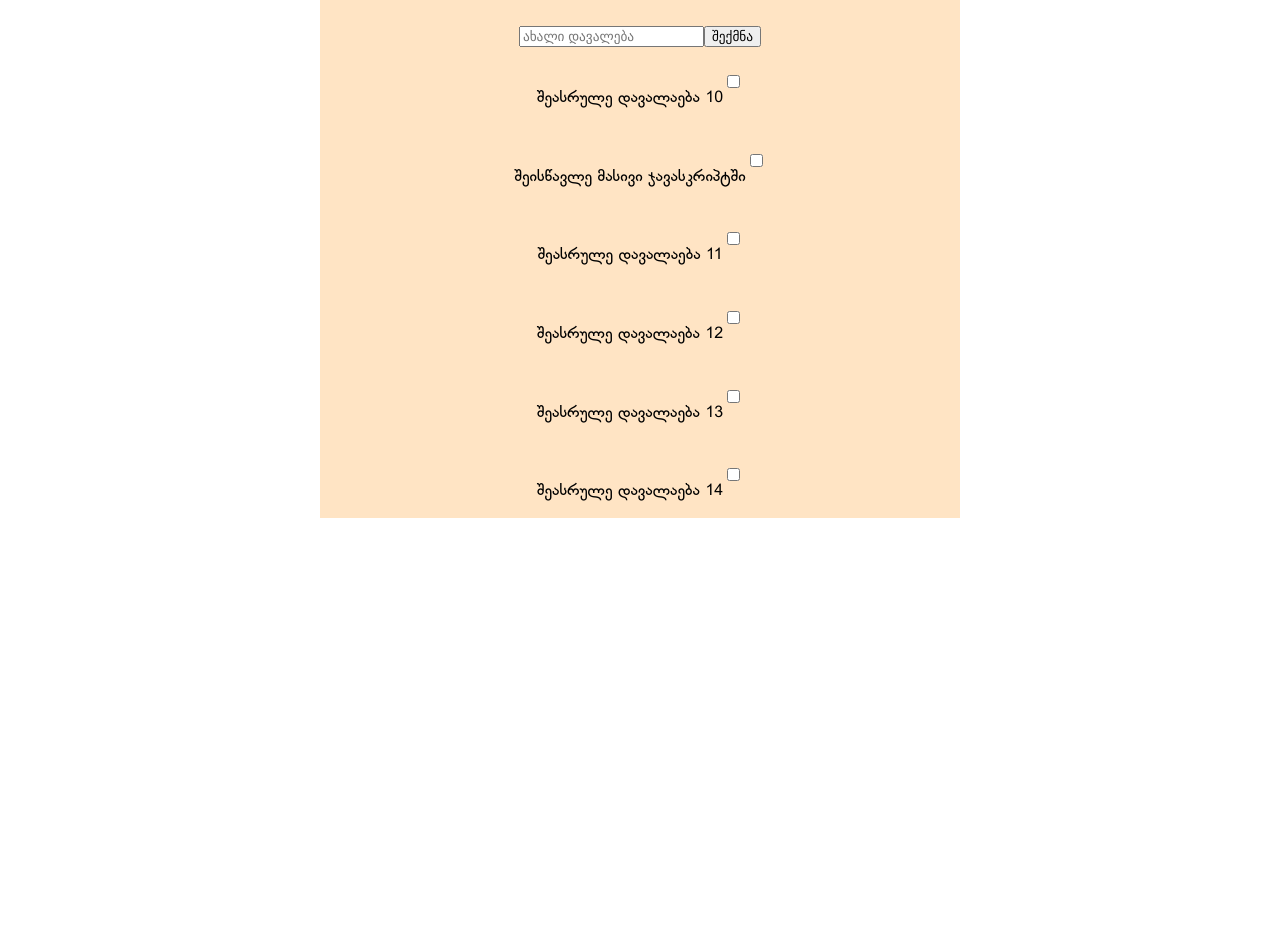
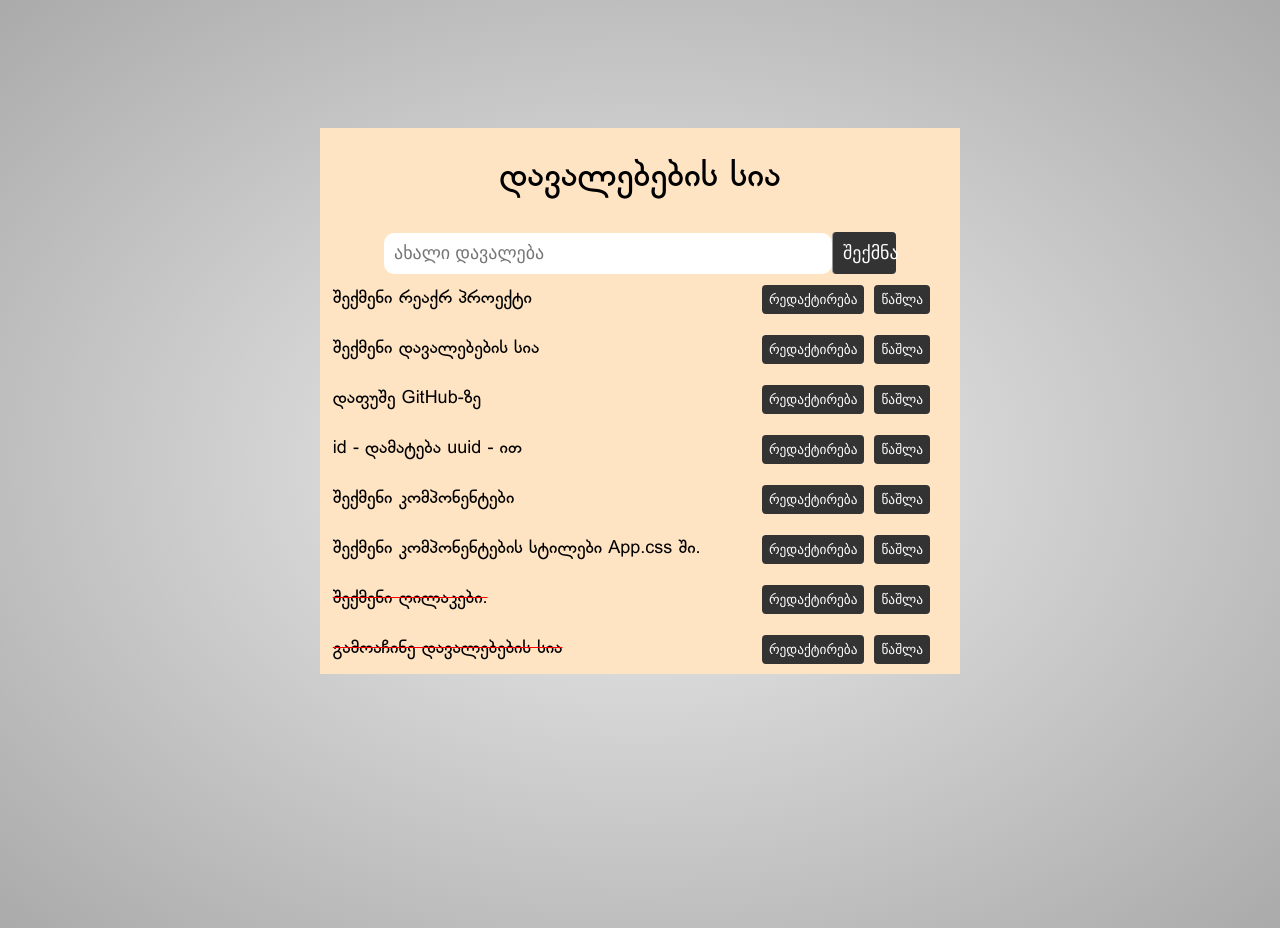
Before and after one commit to bladwing/react-todo-list, a React (Create React App) app: page / in a window 1280 px wide. Before the commit the page ends 800 px from the top, so only its background shows below. Built offline with nearby package versions, Linux system fonts and the light colour scheme.

Commit message:
created mechanism: remove, edit, create.

```diff
--- a/package.json
+++ b/package.json
@@ -6,9 +6,11 @@
     "@testing-library/jest-dom": "^5.16.4",
     "@testing-library/react": "^13.3.0",
     "@testing-library/user-event": "^13.5.0",
+    "bootstrap": "^5.1.3",
     "react": "^18.1.0",
     "react-dom": "^18.1.0",
     "react-scripts": "5.0.1",
+    "uuid": "^8.3.2",
     "web-vitals": "^2.1.4"
   },
   "scripts": {
--- a/public/index.html
+++ b/public/index.html
@@ -14,7 +14,7 @@
     <link rel="manifest" href="%PUBLIC_URL%/manifest.json" />
 
 
-
+    <link rel="stylesheet" href="https://use.fontawesome.com/releases/v5.5.0/css/all.css">
     <title>Ponarenko TO-DO list</title>
   </head>
   <body>
--- a/src/App.css
+++ b/src/App.css
@@ -3,15 +3,108 @@
   src: url(./resource/fonts/bpg_glaho.ttf);
 }
 
+body {
+  height: 100vh;
+  background: radial-gradient(#eee, #aaa);
+}
 
 
-.todo-item {
-  display: flex;
-  justify-content: center;
+.container {
   text-align: center;
   font-family: bpg_glaho;
   background-color: bisque;
   width: 50%;
-  margin: 0 auto 0 auto;
+  margin: 10% auto 0 auto;
   padding-top: 2%;
 }
+.header {
+    margin-bottom: 5%;
+}
+
+
+form > input {
+  box-sizing: border-box;
+  width: 70%;
+  padding: 10px;
+  font-size: 18px;
+  border-radius: 10px;
+}
+
+form > button {
+  width: 10%;
+  box-sizing: border-box;
+  padding: 10px;
+  font-size: 18px;
+  margin: 0;
+  border: none;
+  border-left: 1px solid #999;
+}
+
+
+
+
+
+.navButton {
+  padding: 20px;
+  font-size: 18px;
+  cursor: pointer;
+}
+
+h1 {
+  font-size: 36px;
+  margin: 0;
+
+  font-weight: lighter;
+}
+.create-new {
+  border-top: 1px solid #777;
+  width: 100%;
+}
+
+input {
+  box-sizing: border-box;
+  width: 75%;
+  padding: 10px;
+  font-size: 18px;
+  border: none;
+}
+.items-list {
+  background: #138796;
+  border-radius: 3px;
+}
+
+.to-do-item {
+  display: flex;
+  justify-content: space-between;
+  padding: 10px 0 10px 0;
+  margin: 1px 0 1px 0;
+  border-top: 1px solid darken(#138796, 20%);
+  align-items: center;
+  font-size: 18px;
+  color: black;
+  font-weight: lighter;
+
+}
+.actions {
+  margin-right: 10px;
+
+}
+
+button {
+  padding: 7px;
+  border-radius: 4px;
+  margin-left: 10px;
+  border: none;
+  background: #333;
+  color: white;
+  font-weight: lighter;
+}
+
+.name {
+  margin-left: 2%;
+}
+
+
+.editForm {
+      width: 400px;
+}
--- a/src/App.js
+++ b/src/App.js
@@ -1,56 +1,75 @@
-import React, { Component } from 'react';
-
+import React from 'react';
+import toDoItems from './components/todoBase';
+import ToDoList from './components/List';
+import CreateItem from './components/createItem'
 import './App.css'
-import Todo from "./components/todo";
-import todoData from './components/todoData';
-import CreateTask from './components/todoInput';
 
 
+class App extends React.Component {
+  constructor(props) {
+    super(props);
 
-
-class App extends Component {
-  constructor() {
-    super();
     this.state = {
-      todoItems: todoData
-    }
+      toDoItems
+    };
   }
 
-  handleChange = id => {
-    const index = this.state.todoItems.map(item => item.id).indexOf(id);
-    this.setState(state => {
-      let {todoItems} = state;
-      todoItems[index].completed = true;
-      return todoItems;
-    })
+  createItem(item) {
+    this.state.toDoItems.unshift({
+      name: item,
+      completed: false
+    });
+    this.setState({
+      toDoItems: this.state.toDoItems
+    });
+  }
+
+  findItem(item) {
+    return this.state.toDoItems.filter((element) => element.name === item)[0];
+  }
+
+  toggleComplete(item) {
+    let selectedItem = this.findItem(item);
+    selectedItem.completed = !selectedItem.completed;
+    this.setState({ toDoItems: this.state.toDoItems });
+  }
+
+  saveItem(oldItem, newItem) {
+    let selectedItem = this.findItem(oldItem);
+    selectedItem.name = newItem;
+    this.setState({ toDoItems: this.state.toDoItems });
+  }
+
+  deleteItem(item) {
+    let index = this.state.toDoItems.map(element => element.name).indexOf(item);
+    this.state.toDoItems.splice(index, 1);
+    this.setState({ toDoItems: this.state.toDoItems });
   }
 
   render() {
-    const {todoItems} = this.state;
-    const activeTasks = todoItems.filter(task => task.completed === false);
-    const completedTasks = todoItems.filter(task => task.completed === true);
-    const finalTasks = [...activeTasks,...completedTasks].map(item => {
-      return (
-        <Todo
-          key={item.id}
-          description={item.description}
-          completed={item.completed}
-          handleChange= { () => {this.handleChange(item.id)} }
-        />
-      )
-    })
-      return (
+    return (
+      <div className='container'>
         <div>
-          <CreateTask/>
-          {finalTasks}
+          <h1 className='header'>დავალებების სია</h1>
+
 
         </div>
-      );
-    }
+        <CreateItem toDoItems={this.state.toDoItems}
+                    createItem={this.createItem.bind(this)} />
+
+
+        <ToDoList toDoItems={this.state.toDoItems}
+                  deleteItem={this.deleteItem.bind(this)}
+                  saveItem={this.saveItem.bind(this)}
+                  toggleComplete={this.toggleComplete.bind(this)} />
+      </div>
+    );
+  }
 }
 
 
 
 
 
+
 export default App;
--- /dev/null
+++ b/src/components/List.jsx
@@ -0,0 +1,22 @@
+import React from "react";
+import ToDoListItem from './ListItem'
+
+
+class ToDoList extends React.Component {
+    renderItems() {
+      return this.props.toDoItems.map((item, index) =>
+      <ToDoListItem key={index} {...item} {...this.props} />
+      );
+    }
+
+    render() {
+      return (
+        <div>
+          {this.renderItems()}
+        </div>
+      );
+    }
+  }
+
+
+export default ToDoList;
--- /dev/null
+++ b/src/components/ListItem.jsx
@@ -0,0 +1,78 @@
+import React, { Component } from 'react';
+
+class ToDoListItem extends Component {
+    constructor(props) {
+      super(props);
+      this.state = {
+        editing: false
+      };
+    }
+
+    renderName() {
+      const itemStyle = {
+        'text-decoration': this.props.completed ? 'line-through red' : 'none',
+        cursor: 'pointer'
+      };
+
+      if(this.state.editing) {
+        return (
+            <form onSubmit={this.onSaveClick.bind(this)}>
+              <input className="editForm" type="text" ref="editInput" defaultValue={this.props.name} />
+            </form>
+        );
+      }
+
+      return (
+        <span style={itemStyle}
+              onClick={this.props.toggleComplete.bind(this, this.props.name)}>{this.props.name}
+        </span>
+      );
+    }
+
+    renderButtons() {
+      if (this.state.editing) {
+        return (
+          <span className='navButton'>
+            <button onClick={this.onSaveClick.bind(this)}>შენახვა</button>
+            <button onClick={this.onCancelClick.bind(this)}>გაუქმება</button>
+          </span>
+        );
+      }
+
+      return (
+        <span className='navButton'>
+          <button onClick={this.onEditClick.bind(this)}>რედაქტირება</button>
+          <button onClick={this.props.deleteItem.bind(this, this.props.name)}>წაშლა</button>
+        </span>
+      );
+    }
+
+    onEditClick() {
+      this.setState({ editing: true });
+    }
+
+    onCancelClick() {
+      this.setState({ editing: false });
+    }
+
+    onSaveClick(e) {
+      e.preventDefault();
+      this.props.saveItem(this.props.name, this.refs.editInput.value);
+      this.setState({ editing: false });
+    }
+
+    render() {
+      return (
+        <div className="to-do-item">
+          <span className="name">
+          {this.renderName()}
+          </span>
+          <span className="actions">
+          {this.renderButtons()}
+          </span>
+        </div>
+      );
+    }
+  }
+
+export default ToDoListItem;
--- /dev/null
+++ b/src/components/createItem.jsx
@@ -0,0 +1,33 @@
+import React from "react";
+
+class CreateItem extends React.Component {
+    handleCreate(e) {
+      e.preventDefault();
+
+
+
+
+      if (!this.refs.newItemInput.value) {
+        alert('გთხოვთ შეიყვანოთ დავალების სახელი :(');
+        return;
+      } else if (this.props.toDoItems.map(element => element.name).indexOf(this.refs.newItemInput.value) != -1) {
+        alert('ესეთი დავალების სახელი უკვე არსებობს :(');
+        this.refs.newItemInput.value = '';
+        return;
+      }
+      this.props.createItem(this.refs.newItemInput.value);
+      this.refs.newItemInput.value = '';
+    }
+    render() {
+      return (
+        <div>
+          <form onSubmit={this.handleCreate.bind(this)}>
+            <input type="text" placeholder="ახალი დავალება" ref="newItemInput" />
+            <button>შექმნა</button>
+          </form>
+        </div>
+      );
+    }
+  }
+
+  export default CreateItem;
--- a/src/components/todo.jsx
+++ /dev/null
@@ -1,28 +0,0 @@
-import React from "react";
-
-
-
-const toDoItem = props => {
-    const resolvedClass = {
-        textDecoration: 'line-through'
-    }
-    return (
-        <div className="todo-item">
-            <div>
-                <p style={props.completed == true ? resolvedClass : {}}>
-                {props.description}
-                </p>
-            </div>
-           <div className="input-wrapper">
-             <input
-                type = "checkbox"
-                defaultChecked = {props.completed}
-                onChange = {props.handleChange}
-            />
-            </div>
-        </div>
-    )
-}
-
-
-export default toDoItem;
--- /dev/null
+++ b/src/components/todoBase.jsx
@@ -0,0 +1,39 @@
+const toDoItems = [
+    {
+      name: 'შექმენი რეაქრ პროექტი',
+      completed: false
+    },
+    {
+      name: 'შექმენი დავალებების სია',
+      completetd: false
+    },
+    {
+      name: 'დაფუშე GitHub-ზე',
+      completed: false
+    },
+    {
+      name: "id - დამატება uuid - ით",
+      completed: false
+    },
+    {
+      name: "შექმენი კომპონენტები",
+      completed: false
+    },
+    {
+        name: "შექმენი კომპონენტების სტილები App.css ში.",
+        completed: false
+      },
+      {
+        name: "შექმენი ღილაკები.",
+        completed: true
+      },
+      {
+        name: "გამოაჩინე დავალებების სია",
+        completed: true
+      }
+
+
+  ];
+
+
+  export default toDoItems;
--- a/src/components/todoData.jsx
+++ /dev/null
@@ -1,37 +0,0 @@
-const todoData = [
-    {
-        id: 0,
-        description: 'შეასრულე დავალაება 10',
-        completed: false
-    },
-    {
-        id: 1,
-        description: 'შეისწავლე მასივი ჯავასკრიპტში',
-        completed: false
-    },
-    {
-        id: 2,
-        description: 'შეასრულე დავალაება 11',
-        completed: false
-    },
-    {
-        id: 3,
-        description: 'შეასრულე დავალაება 12',
-        completed: false
-    },
-    {
-        id: 4,
-        description: 'შეასრულე დავალაება 13',
-        completed: false
-    },
-    {
-        id: 5,
-        description: 'შეასრულე დავალაება 14',
-        completed: false
-    }
-
-
-
-];
-
-export default todoData;
--- a/src/components/todoInput.jsx
+++ /dev/null
@@ -1,23 +0,0 @@
-import React, { Component } from "react"
-
-class CreateTask extends Component {
-    handleCreate(e) {
-        e.preventDefault();
-      console.log('YES, we do it!!!')
-
-    }
-
-
-  render() {
-    return(
-      <form onSubmit={this.handleCreate.bind(this)} className="todo-item">
-        <input type='text' placeholder="ახალი დავალება"/>
-        <button> შექმნა</button>
-      </form>
-    )
-  }
-
-  }
-
-
-  export default CreateTask;
```
Also changed, not shown: src/components/mainPage.jsx (deleted, +0 -15 lines), 1 other file (tests, documents, lock files or other folders).
